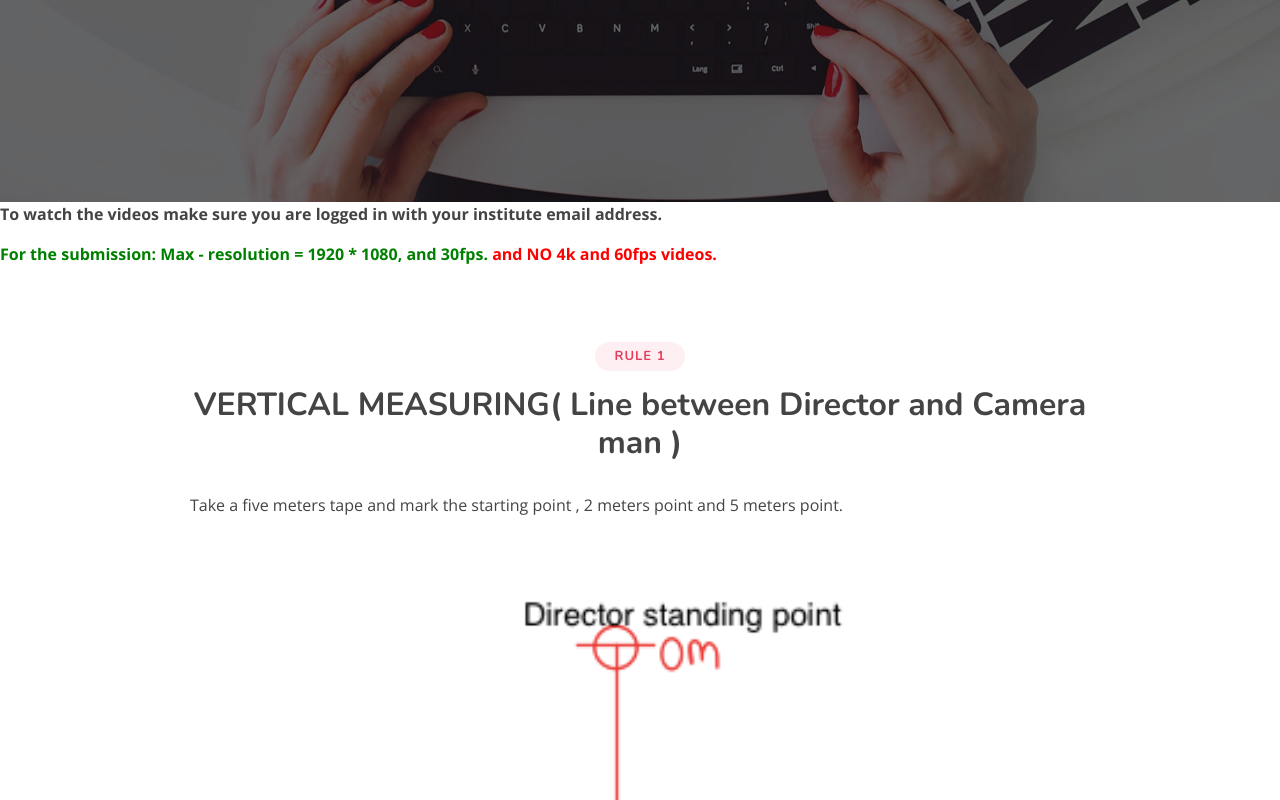
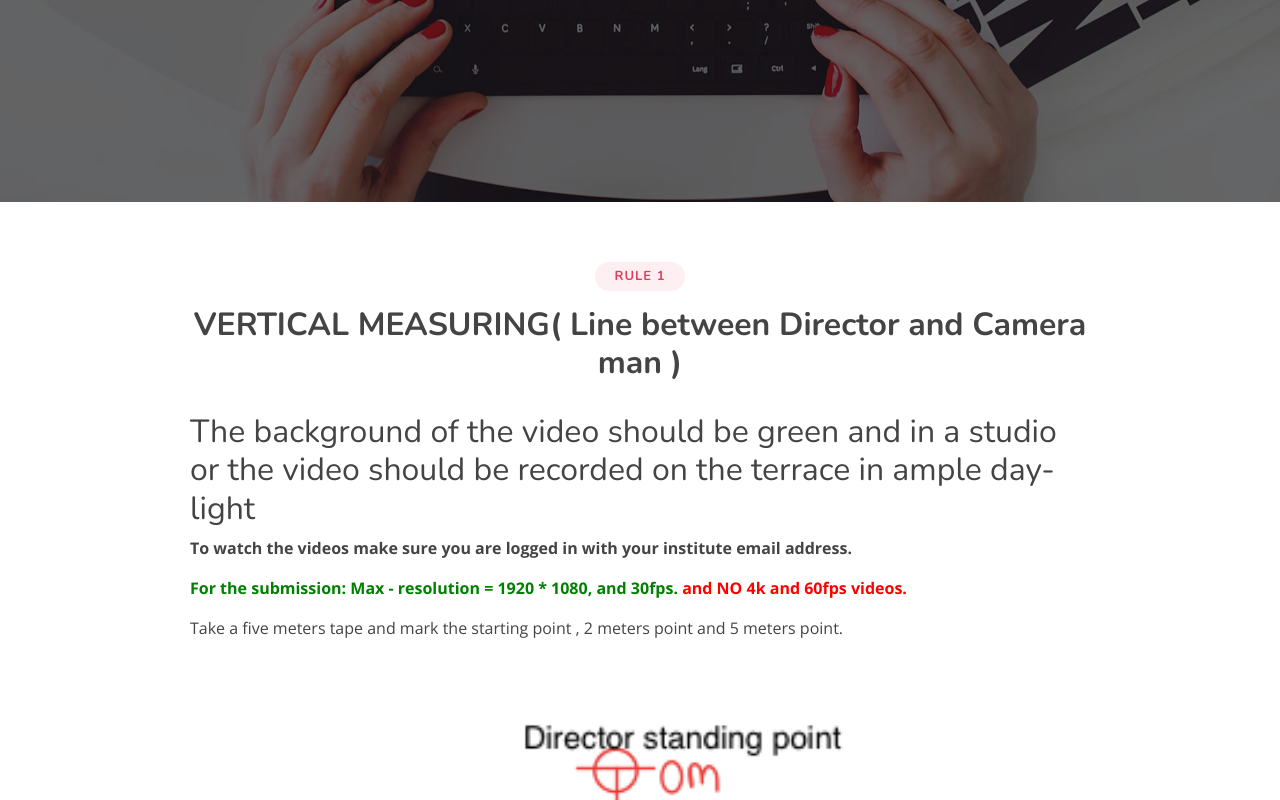
Before and after one commit to BandaSaiTejaReddy/convocation_video_guidelines, a plain HTML site: page index.html in a window 1280 px wide. Shown: the part 598-1398 px from the top of the page. Drawn offline with nearby package versions, Linux system fonts and the light colour scheme.

Commit message:
updated rule1 and favicon

```diff
--- a/index.html
+++ b/index.html
@@ -60,16 +60,18 @@
 
 
 
-    <p><strong> To watch the videos make sure you are logged in with your institute email address.</strong> </p>
-    <p> <strong style="color:green">For the submission: Max - resolution = 1920 * 1080, and 30fps.
-    </strong> <strong style="color:red"> and NO 4k and 60fps videos.</strong> </p>
     <section id="faq" class="faq">
       <div class="container">
 
         <div class="section-title">
           <h2>RULE 1</h2>
+
           <h3> VERTICAL MEASURING( Line between Director and Camera man ) <span></span></h3>
         </div>
+        <h2>The background of the video should be green and in a studio or the video should be recorded on the terrace in ample day-light  </h2>
+          <p><strong> To watch the videos make sure you are logged in with your institute email address.</strong> </p>
+          <p> <strong style="color:green">For the submission: Max - resolution = 1920 * 1080, and 30fps.
+          </strong> <strong style="color:red"> and NO 4k and 60fps videos.</strong> </p>
         <p> Take a five meters tape and mark the starting point , 2 meters point and 5 meters point.</p>
         <img src = "vertical_marking.png">
         <p> 0m is where the director will stand and the 5m is the point camera man will be standing.</p>
```
Also changed, not shown: assets/img/apple-touch-icon.png (deleted), assets/img/cta-bg.jpg (deleted), assets/img/favicon.png.
